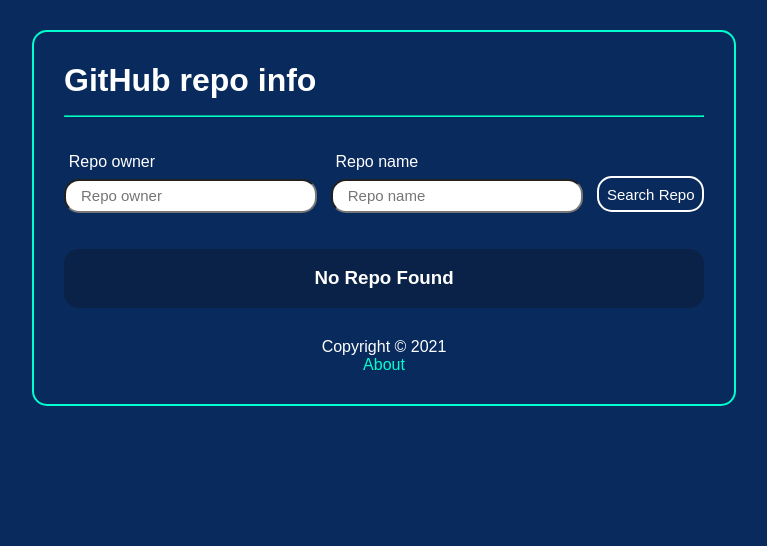
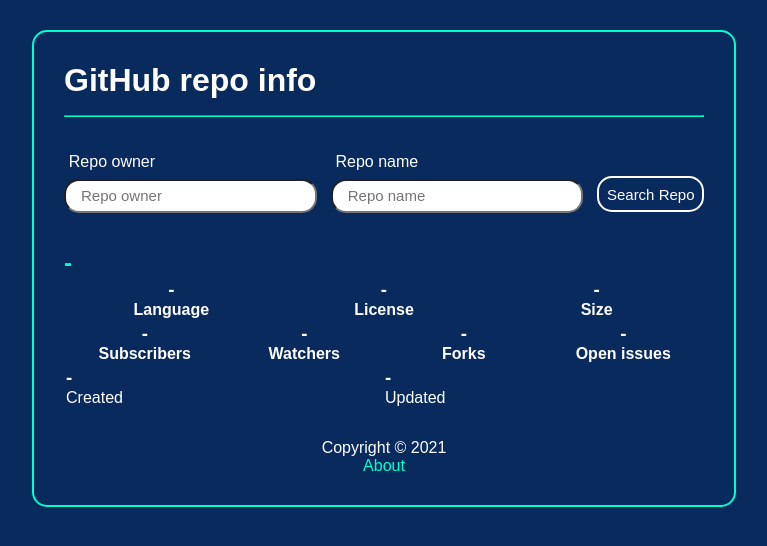
Before and after one commit to cccaaannn/github-repo-info, a React (Create React App) app: page / in a window 1280 px wide. Shown: the top 546 px of the page, without its empty margins (256-1023 px from the left). Built offline with nearby package versions, Linux system fonts and the light colour scheme.

Commit message:
repo and owner info componenets seperated

```diff
--- a/src/components/RepoInfo.js
+++ b/src/components/RepoInfo.js
@@ -1,5 +1,4 @@
-import PropTypes from 'prop-types'
-import RepoInfoItem from './RepoInfoItem'
+import InfoItem from './InfoItem'
 
 const RepoInfo = (props) => {
 
@@ -23,61 +22,38 @@
 
     return (
         <>
-            {
-                props.repoInfo.id
-                ?
-                    <div className="repoInfo">
-
-                        <div className="repoInfoOwner">
-                            <img src={props.repoInfo.owner.avatar_url ? props.repoInfo.owner.avatar_url : "https://github.com/github.png"} alt="avatar" width="100" height="100"></img>
-                            <a target="_blank" rel="noreferrer" href={props.repoInfo.owner ? props.repoInfo.owner.html_url : "https://github.com"}><h2>{props.repoInfo.owner ? props.repoInfo.owner.login : "-"}</h2></a>
-                        </div>
-
+            <div className="repo-info">
                 <div>
-                            <div className="repoInfoHeader">
                     <a target="_blank" rel="noreferrer" href={props.repoInfo.html_url ? props.repoInfo.html_url : "https://github.com"}><h2>{props.repoInfo.name ? props.repoInfo.name : "-"}</h2></a>
                     <p>{props.repoInfo.description ? props.repoInfo.description : ""}</p>
                 </div>
 
                 <table>
                     <tr>
-                                    <th><RepoInfoItem infoDescription={"Language"} info={props.repoInfo.language ? props.repoInfo.language : "-"}/></th>
-                                    <th><RepoInfoItem infoDescription={"License"} info={props.repoInfo.license ? props.repoInfo.license.key : "-"}/></th>
-                                    <th><RepoInfoItem infoDescription={"Size"} info={props.repoInfo.size ? prettifySize(props.repoInfo.size) : "-"}/></th>
+                        <th><InfoItem infoDescription={"Language"} info={props.repoInfo.language ? props.repoInfo.language : "-"}/></th>
+                        <th><InfoItem infoDescription={"License"} info={props.repoInfo.license ? props.repoInfo.license.key : "-"}/></th>
+                        <th><InfoItem infoDescription={"Size"} info={props.repoInfo.size ? prettifySize(props.repoInfo.size) : "-"}/></th>
                     </tr>
                 </table>
 
                 <table>
                     <tr>
-                                    <th><RepoInfoItem infoDescription={"Subscribers"} info={props.repoInfo.subscribers_count ? props.repoInfo.subscribers_count : "-"}/></th>
-                                    <th><RepoInfoItem infoDescription={"Watchers"} info={props.repoInfo.watchers_count ? props.repoInfo.watchers_count : "-"}/></th>
-                                    <th><RepoInfoItem infoDescription={"Forks"} info={props.repoInfo.forks_count ? props.repoInfo.forks_count : "-"}/></th>
-                                    <th><RepoInfoItem infoDescription={"Open issues"} info={props.repoInfo.open_issues_count ? props.repoInfo.open_issues_count : "-"}/></th>
+                        <th><InfoItem infoDescription={"Subscribers"} info={props.repoInfo.subscribers_count ? props.repoInfo.subscribers_count : "-"}/></th>
+                        <th><InfoItem infoDescription={"Watchers"} info={props.repoInfo.watchers_count ? props.repoInfo.watchers_count : "-"}/></th>
+                        <th><InfoItem infoDescription={"Forks"} info={props.repoInfo.forks_count ? props.repoInfo.forks_count : "-"}/></th>
+                        <th><InfoItem infoDescription={"Open issues"} info={props.repoInfo.open_issues_count ? props.repoInfo.open_issues_count : "-"}/></th>
                     </tr>
                 </table>
 
                 <table>
                     <tr>
-                                    <td><RepoInfoItem infoDescription={"Created"} info={props.repoInfo.created_at ? prettifyDate(props.repoInfo.created_at) : "-"}/></td>
-                                    <td><RepoInfoItem infoDescription={"Updated"} info={props.repoInfo.updated_at ? prettifyDate(props.repoInfo.updated_at) : "-"}/></td>
+                        <td><InfoItem infoDescription={"Created"} info={props.repoInfo.created_at ? prettifyDate(props.repoInfo.created_at) : "-"}/></td>
+                        <td><InfoItem infoDescription={"Updated"} info={props.repoInfo.updated_at ? prettifyDate(props.repoInfo.updated_at) : "-"}/></td>
                     </tr>
                 </table>
-
-
             </div>
-
-                    </div>
-
-                :
-                <h3 className="repoInfoNotFound">{props.repoNotFound}</h3>
-            }
         </>
     )
 }
 
-
-RepoInfo.propTypes = {
-    repoNotFound: PropTypes.string
-}
-
 export default RepoInfo
```
Also changed, not shown: src/components/OwnerInfo.js (added, +26 -0 lines). Lines whose indentation alone changed are shown as unchanged.
